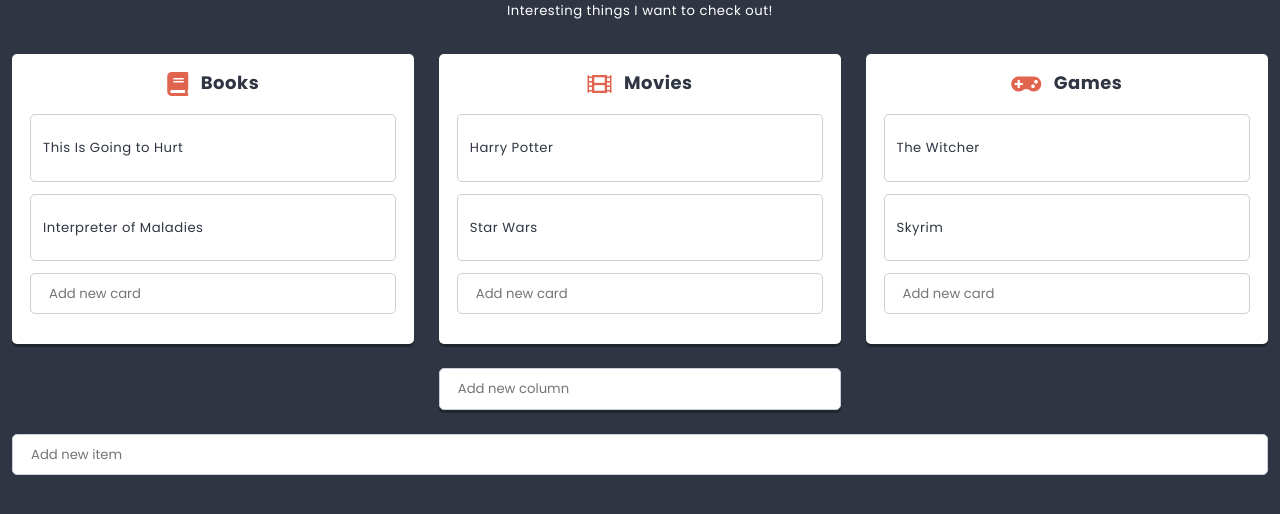
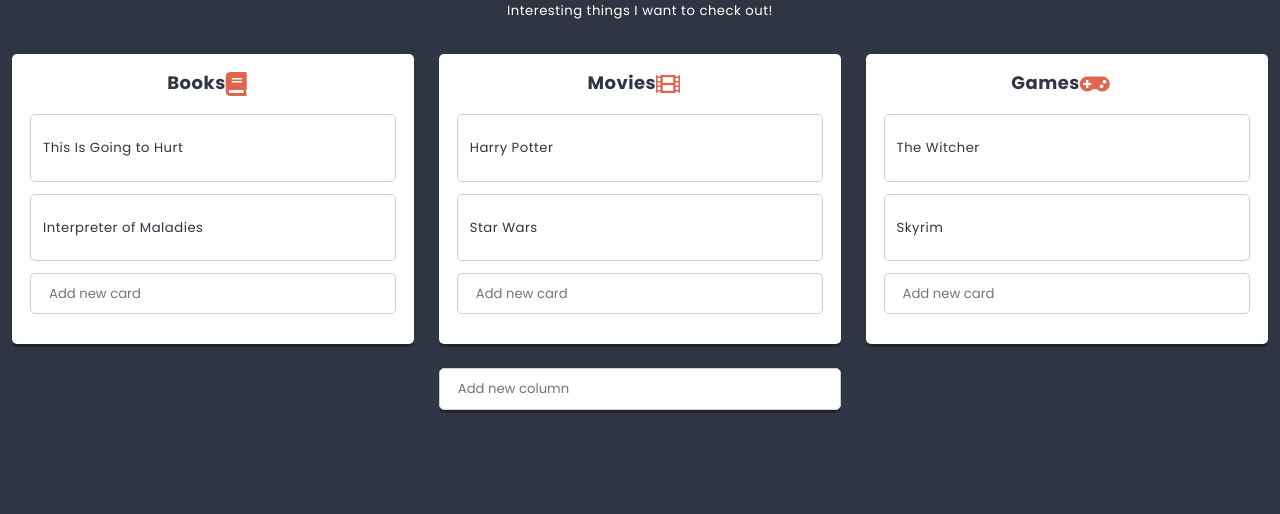
Before and after one commit to Ewa-Ka-Ce/react-start, a React app: page / in a window 1280 px wide. Shown: the part 378-892 px from the top of the page. After the commit the page ends 830 px from the top, so only its background shows below. Built offline with nearby package versions, Linux system fonts and the light colour scheme.

Commit message:
bug fixing

```diff
--- a/src/components/App/App.js
+++ b/src/components/App/App.js
@@ -1,40 +1,16 @@
 import React from 'react';
 import styles from './App.scss';
 import List from '../List/List.js';
-import Creator from '../Creator/Creator.js';
-import { pageContents, listData, settings } from '../../data/dataStore';
+import { pageContents, listData } from '../../data/dataStore';
 
 class App extends React.Component {
-  state = {
-    lists: [listData],
-  }
-  addList(title){
-    this.setState(state => (
-      {
-        lists: [
-          ...state.lists,
-          {
-            key: state.lists.length ? state.lists[state.lists.length-1].key+1 : 0,
-            title,
-            image: settings.defaultListImage,
-            columns: [],
-          },
-        ],
-      }
-    ));
-  }
-
-
   render() {
     return (
       <main className={styles.component}>
         <h1 className={styles.title}>{pageContents.title}</h1>
         <h2 className={styles.subtitle}>{pageContents.subtitle}</h2>
-        {this.state.lists.map(({key, ...listProps}) => (
-            <List {...listProps} key={key}/>
-            ))}
-            <Creator text={settings.listCreatorText} action={title => this.addList(title)}/>
-          </main>
+        <List {...listData} />
+      </main>
     );
   }
 }
--- a/src/components/Button/Button.js
+++ b/src/components/Button/Button.js
@@ -2,14 +2,15 @@
 import styles from './Button.scss';
 import PropTypes from 'prop-types';
 
-const Button = ({variant = '', ...otherProps}) => {
-  return(
-    <button {...otherProps} className={styles.component + variant.split(' ').map(name => ' ' + (styles[name] || name)).join('')}/>
-    );
-  };
+const Button = ({variant = '', ...otherProps}) => (
+  <button
+    {...otherProps}
+    className={styles.component + variant.split(' ').map(name => ' ' + (styles[name] || name)).join('')}
+  />
+);
 
-  Button.propTypes = {
-    variant: PropTypes.string,
-  };
+Button.propTypes = {
+  variant: PropTypes.string,
+};
 
 export default Button;
--- a/src/components/Column/Column.js
+++ b/src/components/Column/Column.js
@@ -9,13 +9,13 @@
 class Column extends React.Component {
   static propTypes = {
     title: PropTypes.string.isRequired,
-    cards: PropTypes.array,
-    icon: PropTypes.string,
+    cards: PropTypes.array.isRequired,
+    icon: PropTypes.string.isRequired,
   }
   state = {
     cards: this.props.cards || [],
   }
-  addCard(title){
+  addCard(title) {
     this.setState(state => (
       {
         cards: [
@@ -23,24 +23,20 @@
           {
             key: state.cards.length ? state.cards[state.cards.length-1].key+1 : 0,
             title,
-          }
-        ]
+          },
+        ],
       }
     ));
   }
-  render(){
+
+  render() {
     return (
       <section className={styles.component}>
-        <h3 className={styles.title}>
-          <span className={styles.icon}>
-            <Icon name={this.props.icon}/>
-          </span>
-          {this.props.title}
-        </h3>
+        <h3 className={styles.title}>{this.props.title}<span className={styles.icon}><Icon name={this.props.icon} /></span></h3>
         {this.state.cards.map(({key, ...cardProps}) => (
-          <Card key={key} {...cardProps}/>
+          <Card key={key} {...cardProps} />
         ))}
-        <Creator text={settings.cardCreatorText} action={title => this.addCard(title)}/>
+        <Creator text={settings.cardCreatorText} action={title => this.addCard(title)} />
       </section>
     );
   }
--- a/src/components/Creator/Creator.js
+++ b/src/components/Creator/Creator.js
@@ -24,7 +24,6 @@
       visibleButtons: event.target.value.length > 0,
     });
   }
-
   handleOK = () => {
     if(this.state.value != ''){
       this.props.action(this.state.value);
@@ -36,12 +35,10 @@
   }
 
   handleCancel = () => {
-    if(window.confirm('Do you really want to cancel adding item ?')){
-      this.setState({
-        value: '',
-        visibleButtons: false,
-      });
-    }
+    this.setState({
+      value: '',
+      visibleButtons: false,
+    });
   }
 
   render() {
@@ -54,7 +51,7 @@
           onChange={this.handleChange}
         />
         <div className={styles.buttons + (this.state.visibleButtons ? ' ' + styles.buttonsShown : '')}>
-          <Button onClick={this.handleOK} variant=''>OK</Button>
+          <Button onClick={this.handleOK}>OK</Button>
           <Button onClick={this.handleCancel} variant='danger'>cancel</Button>
         </div>
       </div>
--- a/src/components/Hero/Hero.js
+++ b/src/components/Hero/Hero.js
@@ -7,12 +7,13 @@
 const Hero = props => (
   <header className={styles.component}>
     <h2 className={styles.title}>{ReactHtmlParser(props.titleText)}</h2>
-    <img className={styles.image} src={props.imgSrc}/>
+    <img className={styles.image} src={props.splashImage} />
   </header>
 );
+
 Hero.propTypes = {
   titleText: PropTypes.node.isRequired,
-  imgSrc: PropTypes.string,
+  splashImage: PropTypes.string.isRequired,
 };
 
 export default Hero;
--- a/src/components/Icon/Icon.js
+++ b/src/components/Icon/Icon.js
@@ -1,5 +1,10 @@
 import React from 'react';
+import PropTypes from 'prop-types';
 
 const Icon = props => (<i className={`fas fa-${props.name}`}></i>);
 
+Icon.propTypes = {
+  name: PropTypes.string.isRequired,
+};
+
 export default Icon;
--- a/src/components/List/List.js
+++ b/src/components/List/List.js
@@ -8,20 +8,21 @@
 import ReactHtmlParser from 'react-html-parser';
 
 class List extends React.Component {
-  static propTypes = {
-    title: PropTypes.node.isRequired,
-    description: PropTypes.node,
-    columns: PropTypes.array,
-    image: PropTypes.string,
-  }
-  static defaultProps = {
-    description: ReactHtmlParser(settings.defaultListDescription),
-  }
   state = {
     columns: this.props.columns || [],
   }
 
-  addColumn(title){
+  static propTypes = {
+    title: PropTypes.node.isRequired,
+    image: PropTypes.string.isRequired,
+    description: PropTypes.node,
+    columns: PropTypes.array,
+  }
+
+  static defaultProps = {
+    description: settings.defaultListDescription,
+  }
+  addColumn(title) {
     this.setState(state => (
       {
         columns: [
@@ -30,22 +31,23 @@
             key: state.columns.length ? state.columns[state.columns.length-1].key+1 : 0,
             title,
             icon: 'list-alt',
-          cards: []
-        }
-      ]
+            cards: [],
+          },
+        ],
       }
     ));
   }
+
   render() {
     return (
       <section className={styles.component}>
-      <Hero titleText={this.props.title} imgSrc={this.props.image}/>
+        <Hero titleText={this.props.title} splashImage={this.props.image} />
         <div className={styles.description}>
-        {this.props.description}
+          {ReactHtmlParser(this.props.description)}
         </div>
         <div className={styles.columns}>
           {this.state.columns.map(({key, ...columnProps}) => (
-          <Column key={key} {...columnProps}/>
+            <Column key={key} {...columnProps} />
           ))}
         </div>
         <div className={styles.creator}>
@@ -57,4 +59,6 @@
 }
 
 
+
+
 export default List;
```
Also changed, not shown: src/components/Card/Card.js (+7 -7 lines). Lines whose indentation alone changed are shown as unchanged.
